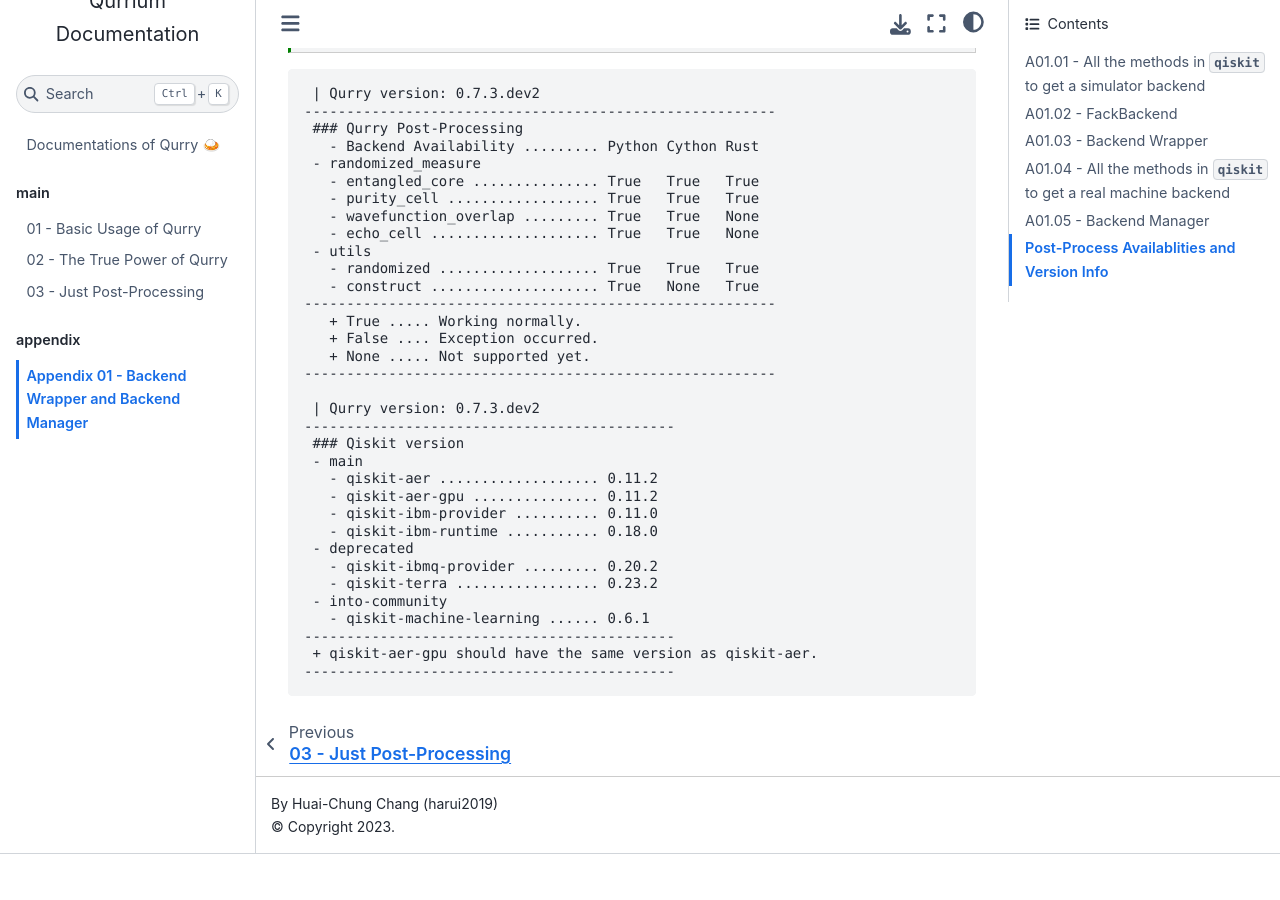
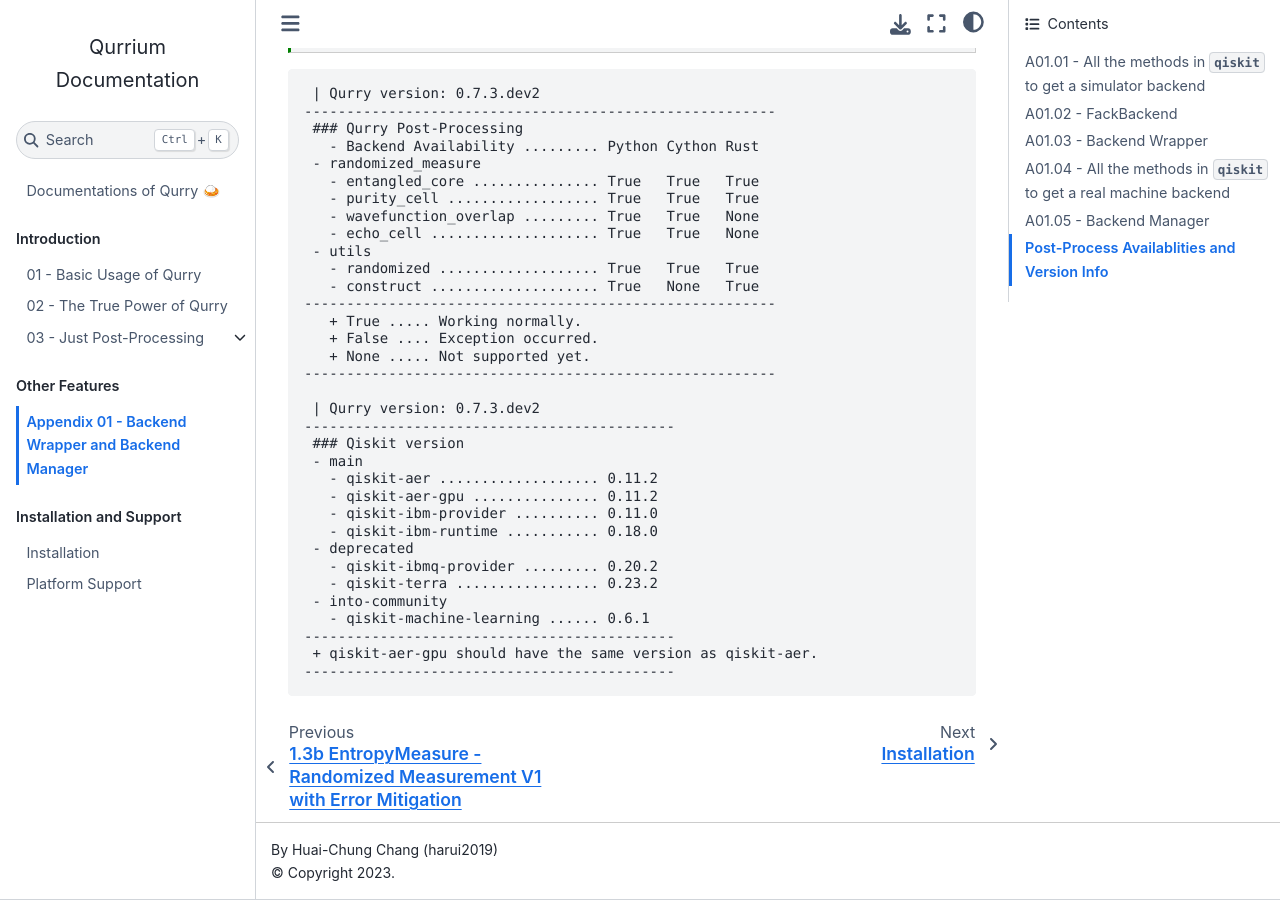
Before and after one commit to qurrium/qurrium_doc, a Jupyter Book: the page built from docs/appendix/A01_BackendManager.ipynb, in a window 1280 px wide and 900 px high, scrolled down 19005 px. Built offline with Jupyter Book 1.0.4 settings and Sphinx 7.4.7 and the Sphinx Book theme 1.1.4, drawn with Linux system fonts in a browser that asks for light colours; pages that are not in the unit, such as notebooks, are missing from menus; before the commit the page ends 19859 px from its top, so only the background shows below that.

Commit message:
feat(toc): update

```diff
--- a/_toc.yml
+++ b/_toc.yml
@@ -5,28 +5,23 @@
 root: docs/intro
 
 parts:
-  - caption: main
+  - caption: Introduction
     chapters:
       - file: docs/main/01_Basic_Usage
       - file: docs/main/02_The_True_Power_of_Qurry
       - file: docs/main/03_Just_Post_Processing
-      - file: docs/main/0311a_EntropyRandomizedMeasure
-      - file: docs/main/0311b_EntropyRandomizedMeasure
-      - file: docs/main/0312_EntropyHadamardTest
-      - file: docs/main/0313a_EntropyRandomizedMeasureV1
-      - file: docs/main/0313b_EntropyRandomizedMeasureV1
+        sections:
+          - file: docs/main/031_EntropyMeasure/1a_EntropyRandomizedMeasure
+          - file: docs/main/031_EntropyMeasure/1b_EntropyRandomizedMeasure
+          - file: docs/main/031_EntropyMeasure/2_EntropyHadamardTest
+          - file: docs/main/031_EntropyMeasure/3a_EntropyRandomizedMeasureV1
+          - file: docs/main/031_EntropyMeasure/3b_EntropyRandomizedMeasureV1
 
-      # 01_Basic_Usage.ipynb
-      # 02_The_True_Power_of_Qurry.ipynb
-      # 03_Just_Post_Processing.ipynb
-      # 0311a_EntropyRandomizedMeasure.ipynb
-      # 0311b_EntropyRandomizedMeasure.ipynb
-      # 0312_EntropyHadamardTest.ipynb
-      # 0313a_EntropyRandomizedMeasureV1.ipynb
-      # 0313b_EntropyRandomizedMeasureV1.ipynb
-
-  - caption: appendix
+  - caption: Other Features
     chapters:
       - file: docs/appendix/A01_BackendManager
 
-      # A01_BackendManager.ipynb
+  - caption: Installation and Support
+    chapters:
+      - file: docs/installation/01_Installation
+      - file: docs/installation/02_Platform_Support
```
